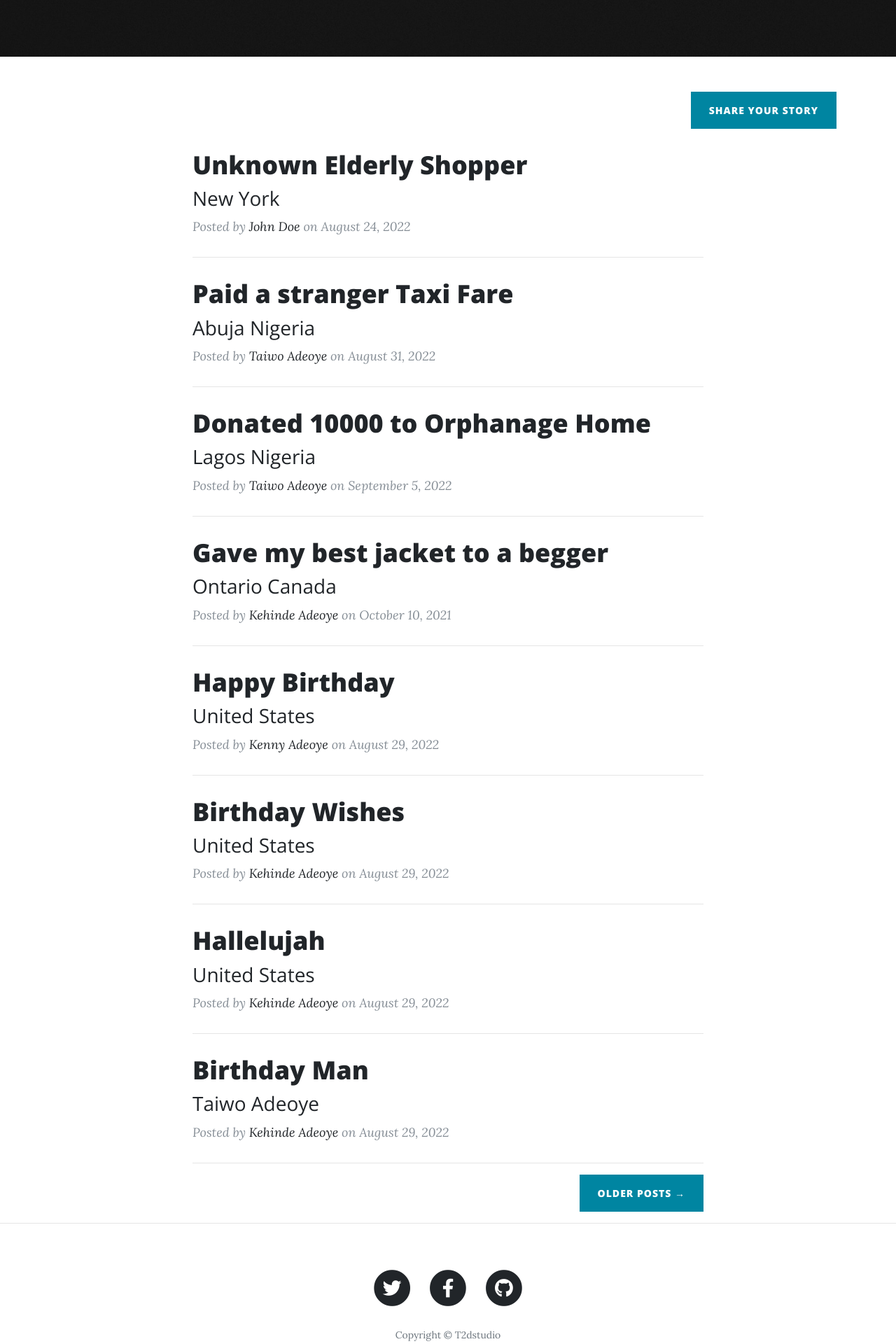
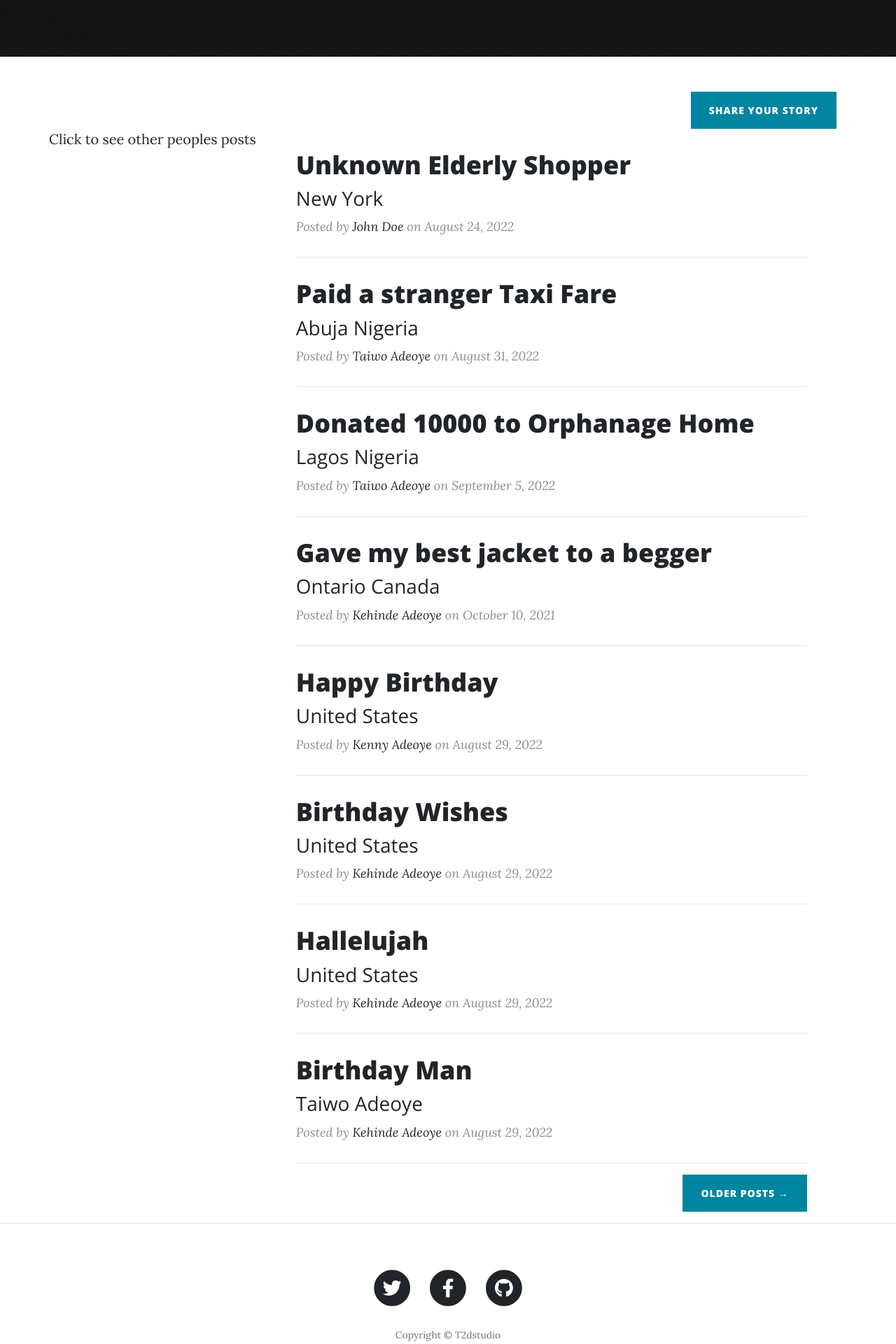
Before and after one commit to t2dstudio/40th_birthday_challenge, a Flask app: page / in a window 1280 px wide. Shown: the part 1029-2949 px from the top of the page at 70% size. Run offline with Flask 2, Linux system fonts and the light colour scheme; data comes from the database, SQL or seed files in the repository; some libraries are stand-ins or nearby versions.

Commit message:
Adding h tag to index

```diff
--- a/templates/index.html
+++ b/templates/index.html
@@ -36,6 +36,7 @@
 
 
     <div class="row">
+        <h>Click to see other peoples posts</h>
       <div class="col-lg-8 col-md-10 mx-auto">
         {% for post in all_posts %}
         <div class="post-preview">
```
